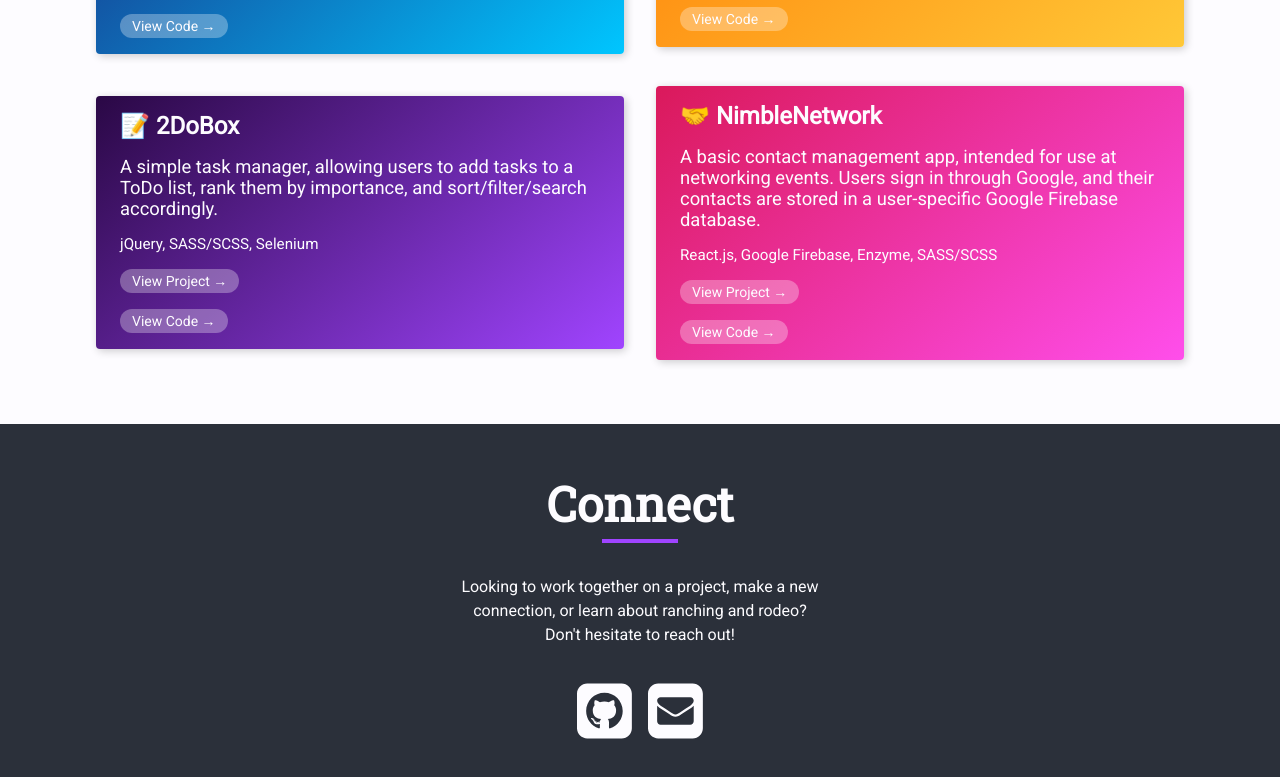
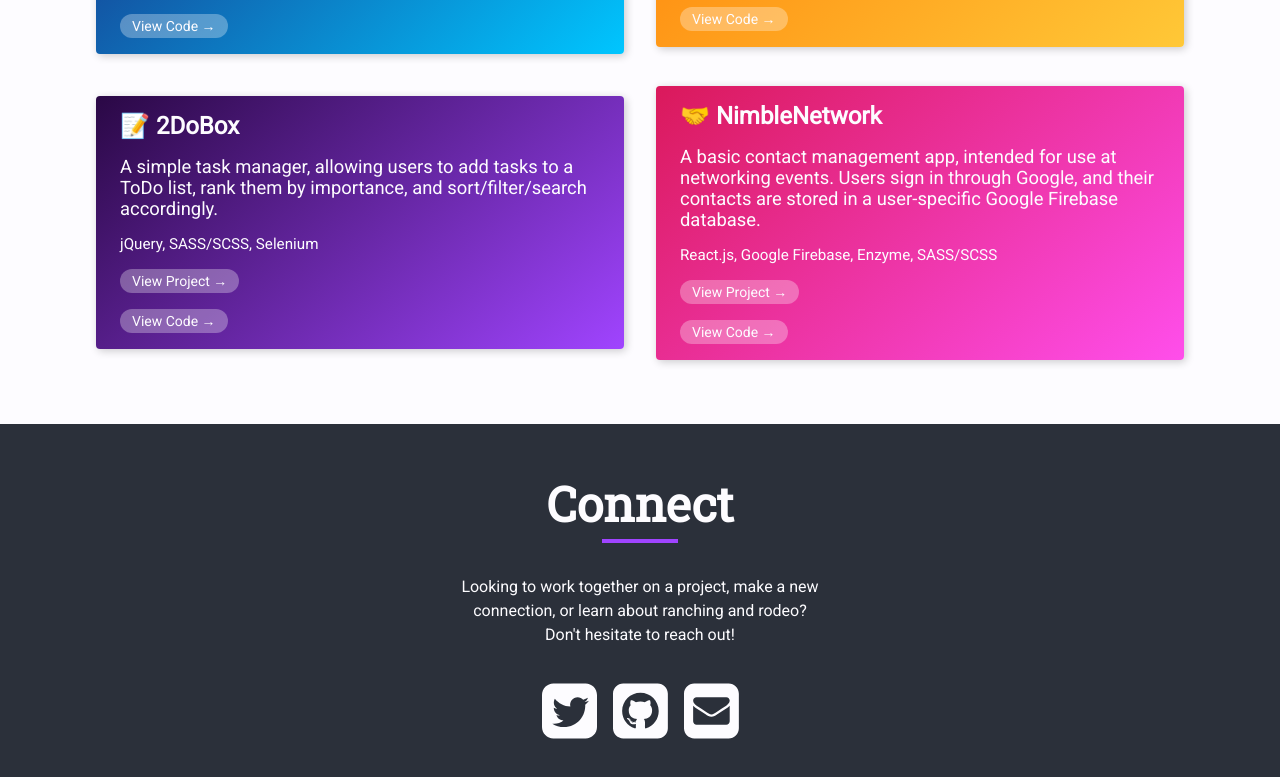
Before and after one commit to kristenburgess25/portfolio2, a Vue app: page / in a window 1280 px wide. Shown: the part 1762-2539 px from the top of the page. Built offline with nearby package versions, Linux system fonts and the light colour scheme.

Commit message:
Add twitter icon, understand SVG

```diff
--- a/src/components/Contact.vue
+++ b/src/components/Contact.vue
@@ -6,12 +6,12 @@
     </div>
     <div class="contact-body">Looking to work together on a project, make a new connection, or learn about ranching and rodeo? Don't hesitate to reach out!</div>
     <div class="contact-icon-container">
-            <!-- <a class="icon-link" href="mailto:burgess.kris10@gmail.com">
-        <svg class="icon twitter" version="1.1" xmlns="http://www.w3.org/2000/svg" width="55" height="64" viewBox="0 0 55 64">
+      <a class="icon-link" href="mailto:burgess.kris10@gmail.com">
+        <svg class="icon twitter" version="1.1" xmlns="http://www.w3.org/2000/svg" width="55" height="64" viewBox="0 0 24 24" >
           <title>Twitter</title>
-          <path width="100%" d="M350 400H50c-27.6 0-50-22.4-50-50V50C0 22.4 22.4 0 50 0h300c27.6 0 50 22.4 50 50v300 C400 377.6 377.6 400 350 400z"></path>
+          <path  d="M19 0h-14c-2.761 0-5 2.239-5 5v14c0 2.761 2.239 5 5 5h14c2.762 0 5-2.239 5-5v-14c0-2.761-2.238-5-5-5zm-.139 9.237c.209 4.617-3.234 9.765-9.33 9.765-1.854 0-3.579-.543-5.032-1.475 1.742.205 3.48-.278 4.86-1.359-1.437-.027-2.649-.976-3.066-2.28.515.098 1.021.069 1.482-.056-1.579-.317-2.668-1.739-2.633-3.26.442.246.949.394 1.486.411-1.461-.977-1.875-2.907-1.016-4.383 1.619 1.986 4.038 3.293 6.766 3.43-.479-2.053 1.08-4.03 3.199-4.03.943 0 1.797.398 2.395 1.037.748-.147 1.451-.42 2.086-.796-.246.767-.766 1.41-1.443 1.816.664-.08 1.297-.256 1.885-.517-.439.656-.996 1.234-1.639 1.697z" ></path>
         </svg>
-      </a> -->
+      </a>
       <a class="icon-link" href="https://github.com/kristenburgess25" target="_blank">
         <svg class="icon github" version="1.1" xmlns="http://www.w3.org/2000/svg" width="55" height="64" viewBox="0 0 55 64">
           <title>Github</title>
@@ -45,6 +45,7 @@
 </script>
 
 <style lang="css">
+
   .contact-body {
     line-height: 1.5;
   }
```
